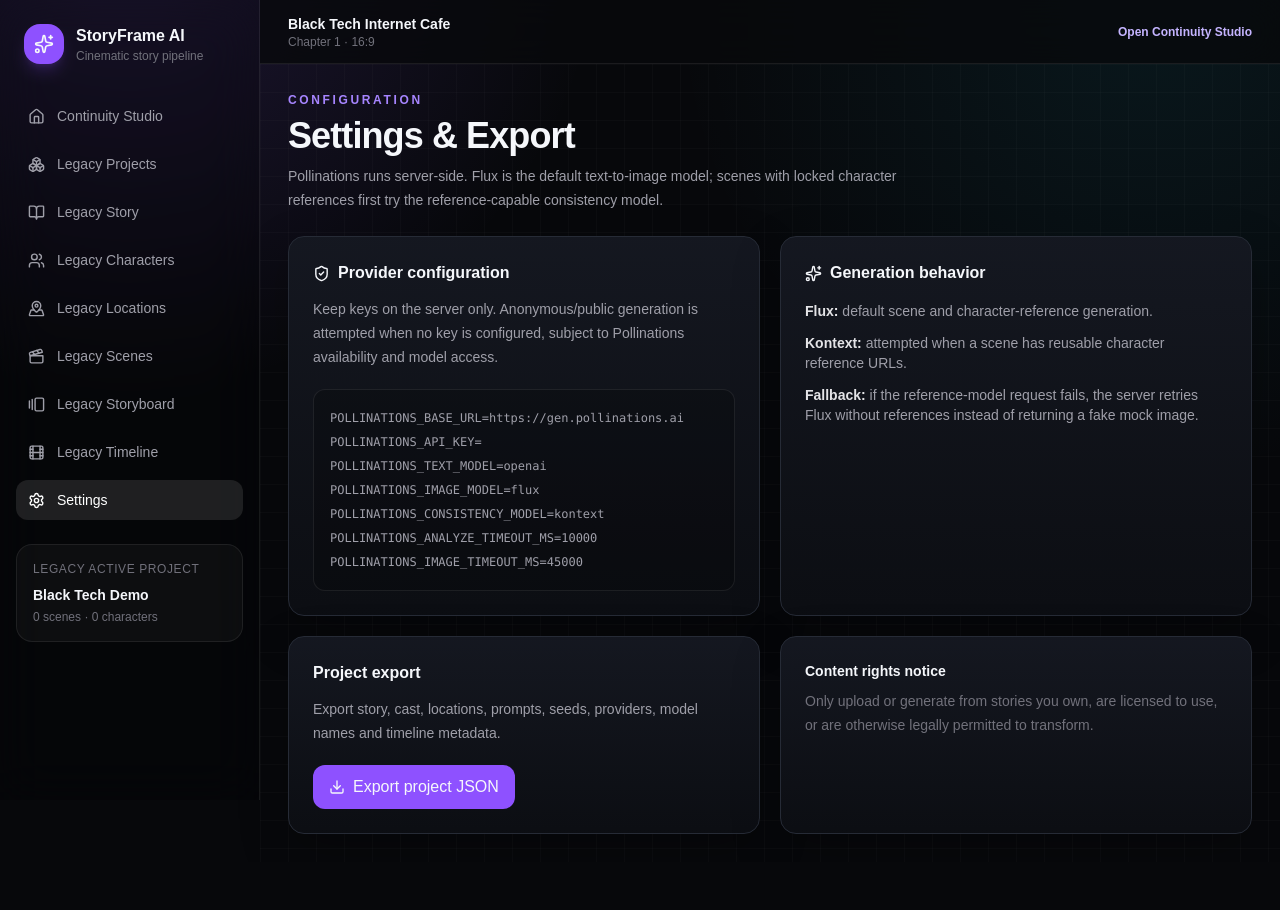
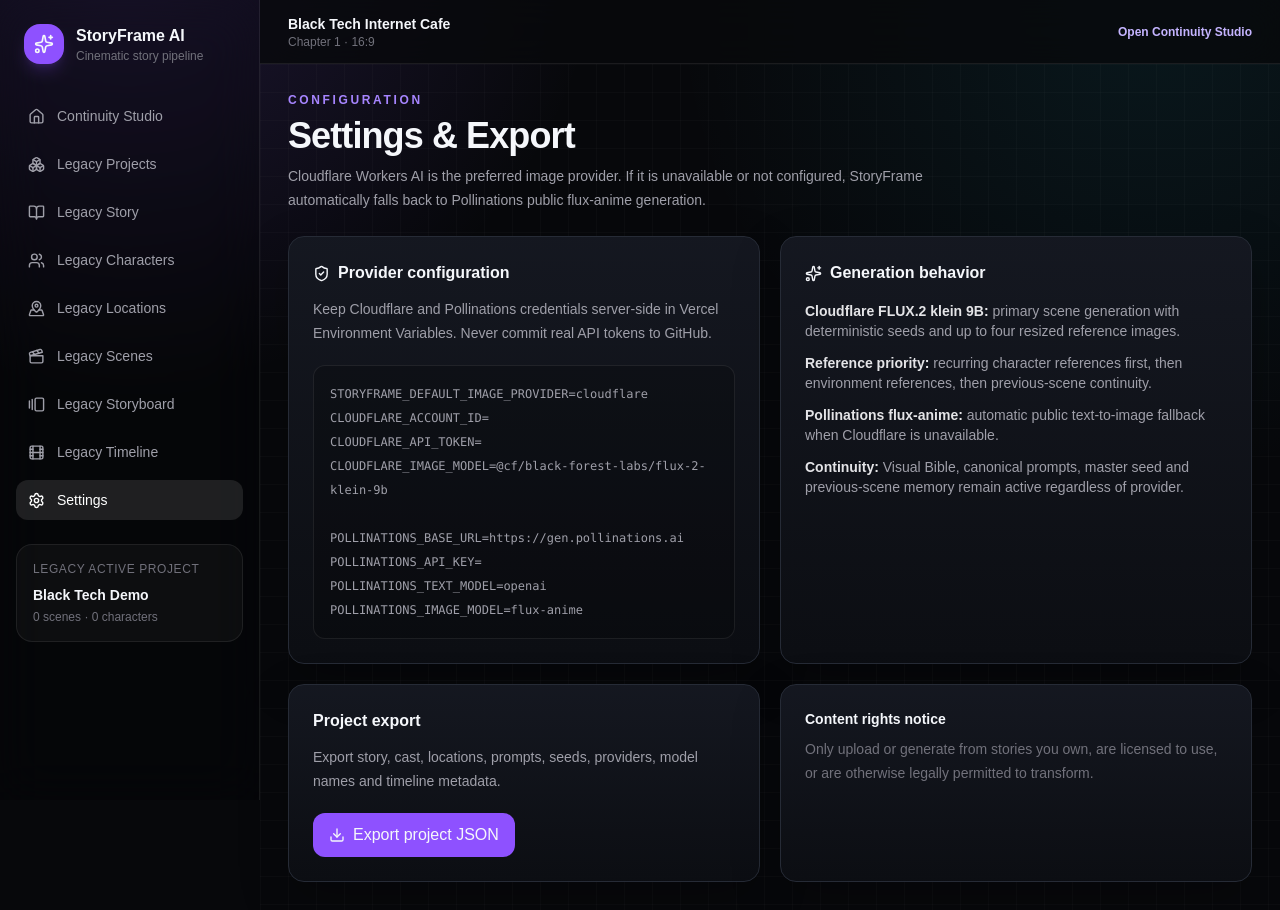
Before and after one commit to shuvinexofficial143-design/storyframe, a Next.js app: page /settings in a window 1280 px wide. Before the commit the page ends 862 px from the top, so only its background shows below. Built offline with nearby package versions, Linux system fonts and the light colour scheme.

Commit message:
Update settings UI for Cloudflare and Pollinations fallback

```diff
--- a/app/settings/page.tsx
+++ b/app/settings/page.tsx
@@ -16,16 +16,16 @@ export default function Settings(){
   };
 
   return <>
-    <PageHeading eyebrow="Configuration" title="Settings & Export" description="Pollinations runs server-side. Flux is the default text-to-image model; scenes with locked character references first try the reference-capable consistency model."/>
+    <PageHeading eyebrow="Configuration" title="Settings & Export" description="Cloudflare Workers AI is the preferred image provider. If it is unavailable or not configured, StoryFrame automatically falls back to Pollinations public flux-anime generation."/>
     <div className="grid gap-5 lg:grid-cols-2">
       <Card className="p-6">
         <div className="flex items-center gap-2 font-bold"><ShieldCheck size={17}/> Provider configuration</div>
-        <p className="mt-3 text-sm leading-6 text-zinc-400">Keep keys on the server only. Anonymous/public generation is attempted when no key is configured, subject to Pollinations availability and model access.</p>
-        <div className="mt-5 rounded-xl border border-white/8 bg-black/20 p-4 font-mono text-xs leading-6 text-zinc-400">POLLINATIONS_BASE_URL=https://gen.pollinations.ai<br/>POLLINATIONS_API_KEY=<br/>POLLINATIONS_TEXT_MODEL=openai<br/>POLLINATIONS_IMAGE_MODEL=flux<br/>POLLINATIONS_CONSISTENCY_MODEL=kontext<br/>POLLINATIONS_ANALYZE_TIMEOUT_MS=10000<br/>POLLINATIONS_IMAGE_TIMEOUT_MS=45000</div>
+        <p className="mt-3 text-sm leading-6 text-zinc-400">Keep Cloudflare and Pollinations credentials server-side in Vercel Environment Variables. Never commit real API tokens to GitHub.</p>
+        <div className="mt-5 rounded-xl border border-white/8 bg-black/20 p-4 font-mono text-xs leading-6 text-zinc-400">STORYFRAME_DEFAULT_IMAGE_PROVIDER=cloudflare<br/>CLOUDFLARE_ACCOUNT_ID=<br/>CLOUDFLARE_API_TOKEN=<br/>CLOUDFLARE_IMAGE_MODEL=@cf/black-forest-labs/flux-2-klein-9b<br/><br/>POLLINATIONS_BASE_URL=https://gen.pollinations.ai<br/>POLLINATIONS_API_KEY=<br/>POLLINATIONS_TEXT_MODEL=openai<br/>POLLINATIONS_IMAGE_MODEL=flux-anime</div>
       </Card>
       <Card className="p-6">
         <div className="flex items-center gap-2 font-bold"><Sparkles size={17}/> Generation behavior</div>
-        <div className="mt-4 space-y-3 text-sm text-zinc-400"><p><strong className="text-zinc-200">Flux:</strong> default scene and character-reference generation.</p><p><strong className="text-zinc-200">Kontext:</strong> attempted when a scene has reusable character reference URLs.</p><p><strong className="text-zinc-200">Fallback:</strong> if the reference-model request fails, the server retries Flux without references instead of returning a fake mock image.</p></div>
+        <div className="mt-4 space-y-3 text-sm text-zinc-400"><p><strong className="text-zinc-200">Cloudflare FLUX.2 klein 9B:</strong> primary scene generation with deterministic seeds and up to four resized reference images.</p><p><strong className="text-zinc-200">Reference priority:</strong> recurring character references first, then environment references, then previous-scene continuity.</p><p><strong className="text-zinc-200">Pollinations flux-anime:</strong> automatic public text-to-image fallback when Cloudflare is unavailable.</p><p><strong className="text-zinc-200">Continuity:</strong> Visual Bible, canonical prompts, master seed and previous-scene memory remain active regardless of provider.</p></div>
       </Card>
       <Card className="p-6">
         <div className="font-bold">Project export</div>
```
